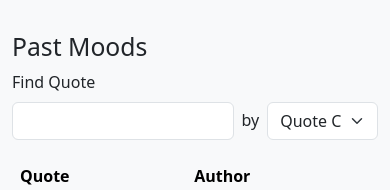
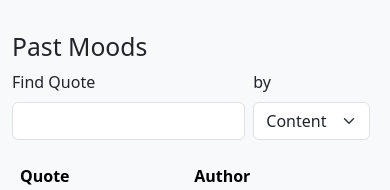
Before and after one commit to MarcalCodes/MoodFlow, a plain HTML site: page frontend/index.html in a window 390 px wide. Shown: the part 325-515 px from the top of the page. Drawn offline with nearby package versions, Linux system fonts and the light colour scheme.

```diff
--- a/frontend/index.html
+++ b/frontend/index.html
@@ -7,6 +7,7 @@
     <link href="https://cdn.jsdelivr.net/npm/bootstrap@5.3.3/dist/css/bootstrap.min.css" rel="stylesheet"
           integrity="sha384-QWTKZyjpPEjISv5WaRU9OFeRpok6YctnYmDr5pNlyT2bRjXh0JMhjY6hW+ALEwIH" crossorigin="anonymous">
     <link rel="stylesheet" href="assets/styles.css">
+    <title>MoodFlow</title>
 </head>
 <body class="bg-light">
 <nav class="navbar bg-body-tertiary shadow mb-5">
@@ -40,11 +41,11 @@
             <label for="findQuote" class="form-label">Find Quote</label>
             <input type="text" class="form-control" id="findQuote">
         </div>
-        <div class="mx-2 mb-2 flex-fill">by</div>
-        <div class="flex-fill w-50">
+        <div class="flex-fill w-50 mx-2">
+            <label for="findQuoteBy" class="form-label">by</label>
             <select id="findQuoteBy" class="form-select">
-                <option value="by_content">Quote Content</option>
-                <option value="by_author">Quote Author</option>
+                <option value="by_content">Content</option>
+                <option value="by_author">Author</option>
             </select>
         </div>
     </div>
```
